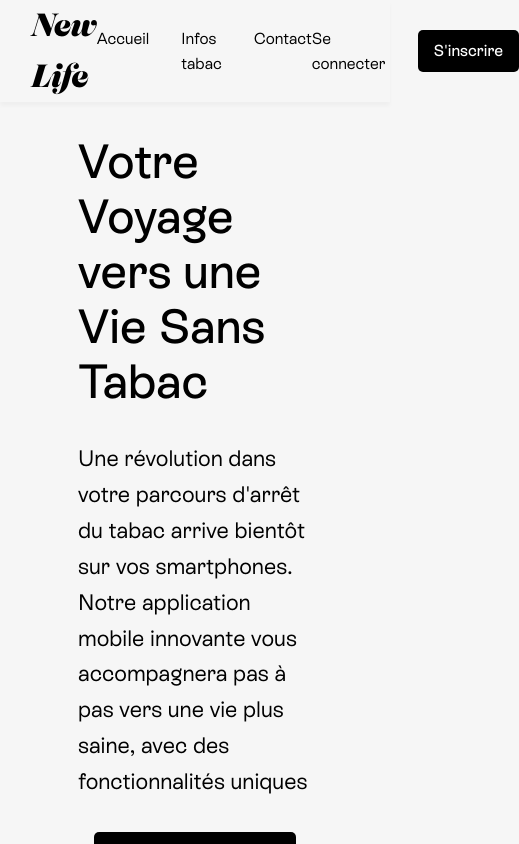
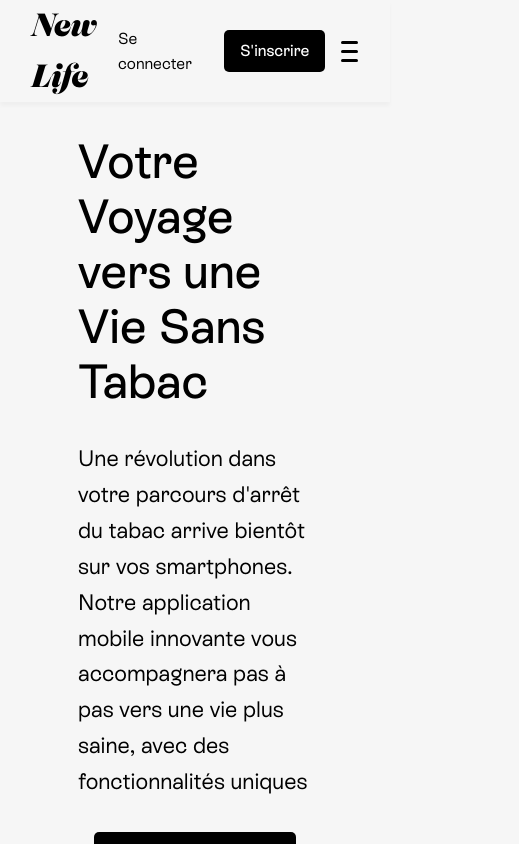
Before and after one commit to Lucacist/new-life-next, a Next.js app: page / in a window 390 px wide. Shown: the top 844 px of the page, 519 px wide, since content can reach past the window. Built offline with nearby package versions, Linux system fonts and the light colour scheme; no server answers.

Commit message:
feat: implement responsive navbar and global styles with authentication

```diff
--- a/app/components/Navbar.js
+++ b/app/components/Navbar.js
@@ -9,6 +9,7 @@ function Navbar() {
   const [user, setUser] = useState(null);
   const [loading, setLoading] = useState(true);
   const [profileMenuOpen, setProfileMenuOpen] = useState(false);
+  const [menuOpen, setMenuOpen] = useState(false);
   const router = useRouter();
 
   // Vérifier si l'utilisateur est connecté au chargement du composant
@@ -86,15 +87,22 @@ function Navbar() {
       <div className="navbar-logo">
         <Link href="/">New Life</Link>
       </div>
-      <ul className="navbar-links">
+
+        <ul className={`navbar-links ${menuOpen ? "active" : ""}`}>
           <li>
-          <Link href="/">Accueil</Link>
+            <Link href="/" onClick={() => setMenuOpen(false)}>
+              Accueil
+            </Link>
           </li>
           <li>
-          <Link href="/TabacInfoPage">Infos tabac</Link>
+            <Link href="/TabacInfoPage" onClick={() => setMenuOpen(false)}>
+              Infos tabac
+            </Link>
           </li>
           <li>
-          <Link href="/contact">Contact</Link>
+            <Link href="/contact" onClick={() => setMenuOpen(false)}>
+              Contact
+            </Link>
           </li>
         </ul>
 
@@ -138,7 +146,10 @@ function Navbar() {
                       >
                         Mon profil
                       </Link>
-                  <button onClick={handleSignOut} className="sign-out-button">
+                      <button
+                        onClick={handleSignOut}
+                        className="sign-out-button"
+                      >
                         Se déconnecter
                       </button>
                     </div>
@@ -156,13 +167,19 @@ function Navbar() {
               <Link href="/login">Se connecter</Link>
               <Link href="/register">S'inscrire</Link>
             </div>
-      )) : (
+          )
+        ) : (
           // Affichage par défaut pendant le chargement côté client
           <div className="navbar-buttons">
             <Link href="/login">Se connecter</Link>
             <Link href="/register">S'inscrire</Link>
           </div>
         )}
+        <div className="burger-menu" onClick={() => setMenuOpen(!menuOpen)}>
+        <div className={`burger-bar ${menuOpen ? "open" : ""}`}></div>
+        <div className={`burger-bar ${menuOpen ? "open" : ""}`}></div>
+        <div className={`burger-bar ${menuOpen ? "open" : ""}`}></div>
+      </div>
     </nav>
   );
 }
--- a/app/globals.css
+++ b/app/globals.css
@@ -82,6 +82,7 @@ p {
   left: 0;
   background-color: #f6f6f6;
   box-shadow: 0 4px 4px 0 rgba(0, 0, 0, 0.03);
+  z-index: 1000;
 }
 
 .navbar-links {
@@ -94,6 +95,38 @@ p {
   display: flex;
   gap: 2rem;
   align-items: center;
+}
+
+/* Burger menu styles */
+.burger-menu {
+  display: none;
+  flex-direction: column;
+  justify-content: space-between;
+  width: 30px;
+  height: 21px;
+  cursor: pointer;
+  z-index: 1001;
+}
+
+.burger-bar {
+  width: 100%;
+  height: 3px;
+  background-color: var(--primary-color-font);
+  border-radius: 3px;
+  transition: all 0.3s ease-in-out;
+}
+
+/* Burger animation */
+.burger-bar.open:nth-child(1) {
+  transform: translateY(9px) rotate(45deg);
+}
+
+.burger-bar.open:nth-child(2) {
+  opacity: 0;
+}
+
+.burger-bar.open:nth-child(3) {
+  transform: translateY(-9px) rotate(-45deg);
 }
 
 /* Styles pour le menu de profil */
@@ -570,7 +603,8 @@ button[role="tab"]:hover {
   text-align: center;
 }
 
-.tabacinfopage p, .tabacinfopage li {
+.tabacinfopage p,
+.tabacinfopage li {
   font-size: 1.2rem;
   font-weight: 400;
 }
@@ -634,11 +668,53 @@ button[role="tab"]:hover {
   }
 }
 
+/* Media queries for responsive design */
+@media screen and (max-width: 768px) {
+  .burger-menu {
+    display: flex;
+  }
+
+  .navbar {
+    justify-content: left;
+    gap: 1rem;
+  }
+
+  .navbar-auth {
+    margin-left: auto;
+  }
+
+  .navbar-links {
+    position: fixed;
+    top: 0;
+    right: -100%;
+    width: 40%;
+    height: 100vh;
+    background-color: var(--background-color);
+    flex-direction: column;
+    padding-top: 5rem;
+    align-items: center;
+    transition: right 0.3s ease-in-out;
+    box-shadow: -5px 0 15px rgba(0, 0, 0, 0.1);
+    z-index: 1000;
+  }
+
+  .navbar-links.active {
+    right: 0;
+  }
+
+  .navbar-links li {
+    margin: 1.5rem 0;
+  }
+
+  .navbar-links li a {
+    font-size: 1.2rem;
+  }
+}
+
 @media (max-width: 650px) {
   .home-page-divider2 {
     flex-direction: column;
     gap: 2rem;
-
   }
   .smoking-stats-container {
     width: 100%;
```
Lines whose indentation alone changed are shown as unchanged.
